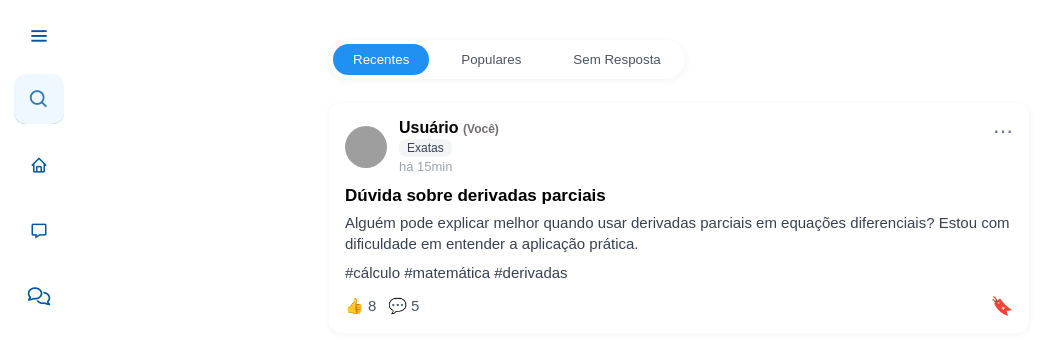
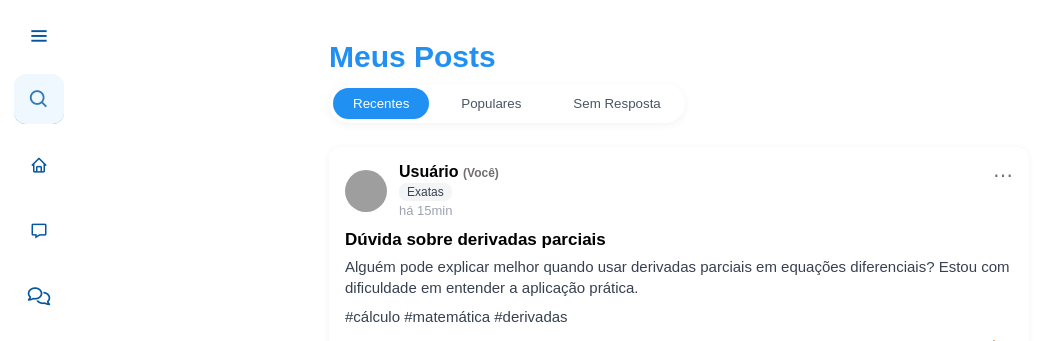
Before and after one commit to gabriel10silva/projetoBackEnd, a PHP site: page / in a window 1280 px wide. Shown: the top 341 px of the page, without its empty margins (0-1061 px from the left). Run offline with PHP 8.4, Linux system fonts and the light colour scheme; grey boxes are pictures that could not be loaded.

Commit message:
ajuste h1

```diff
--- a/tela_meus_posts/index.html
+++ b/tela_meus_posts/index.html
@@ -87,6 +87,7 @@
 
     <section class="home-section">
         <main class="feed-container">
+            <h1>Meus Posts</h1>
             <div class="tabs">
                 <button class="tab active">Recentes</button>
                 <button class="tab">Populares</button>
--- a/tela_meus_posts/style.css
+++ b/tela_meus_posts/style.css
@@ -306,6 +306,13 @@ section.home-section {
     margin: 40px auto;
 }
 
+.feed-container h1 {
+    font-size: 30px;
+    margin-bottom: 10px;
+    font-weight: 600;
+    color: #2090f3;
+}
+
 .tabs {
     display: flex;
     gap: 12px;
```
